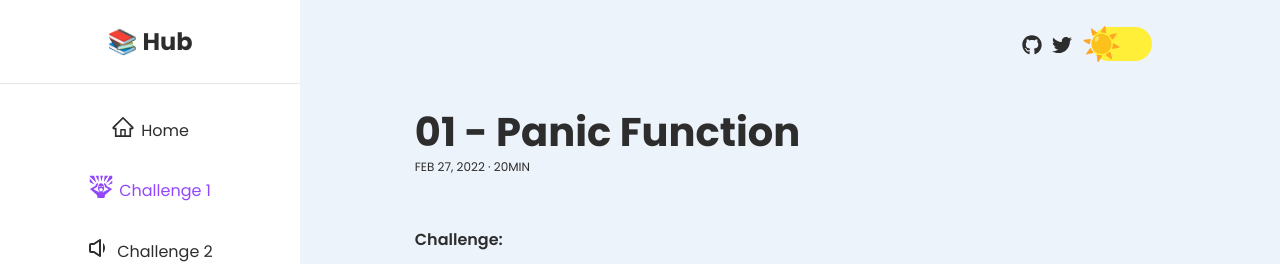
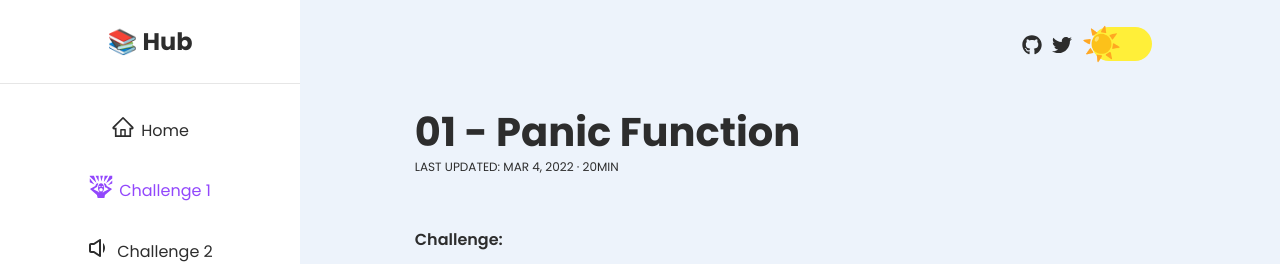
Before and after one commit to pacelliv/jscrimba-challenges-site, a React (Vite) app: page /challenge1 in a window 1280 px wide. Shown: the top 264 px of the page. Built offline with nearby package versions, Linux system fonts and the light colour scheme.

Commit message:
removed spacing

```diff
--- a/src/pages/page1/Challenge1.jsx
+++ b/src/pages/page1/Challenge1.jsx
@@ -141,7 +141,7 @@ const Challenge1 = () => {
             <Navbar />
             <div className="main">
                 <h1 className="title">01 - Panic Function</h1>
-                <p className="date">Feb 27, 2022 &#183; 20min</p>
+                <p className="date">Last updated: Mar 4, 2022 &#183; 20min</p>
                 <br />
                 <br />
                 <p className="paragraph bold">Challenge:</p>
@@ -317,6 +317,7 @@ const Challenge1 = () => {
                             In JavaScript we can chain methods and provide a
                             DRYer solution like this:
                         </p>
+                        <br />
                         <div className="snippet margin-top">
                             <div className="snippet-header">
                                 <p>Example Code</p>
```
